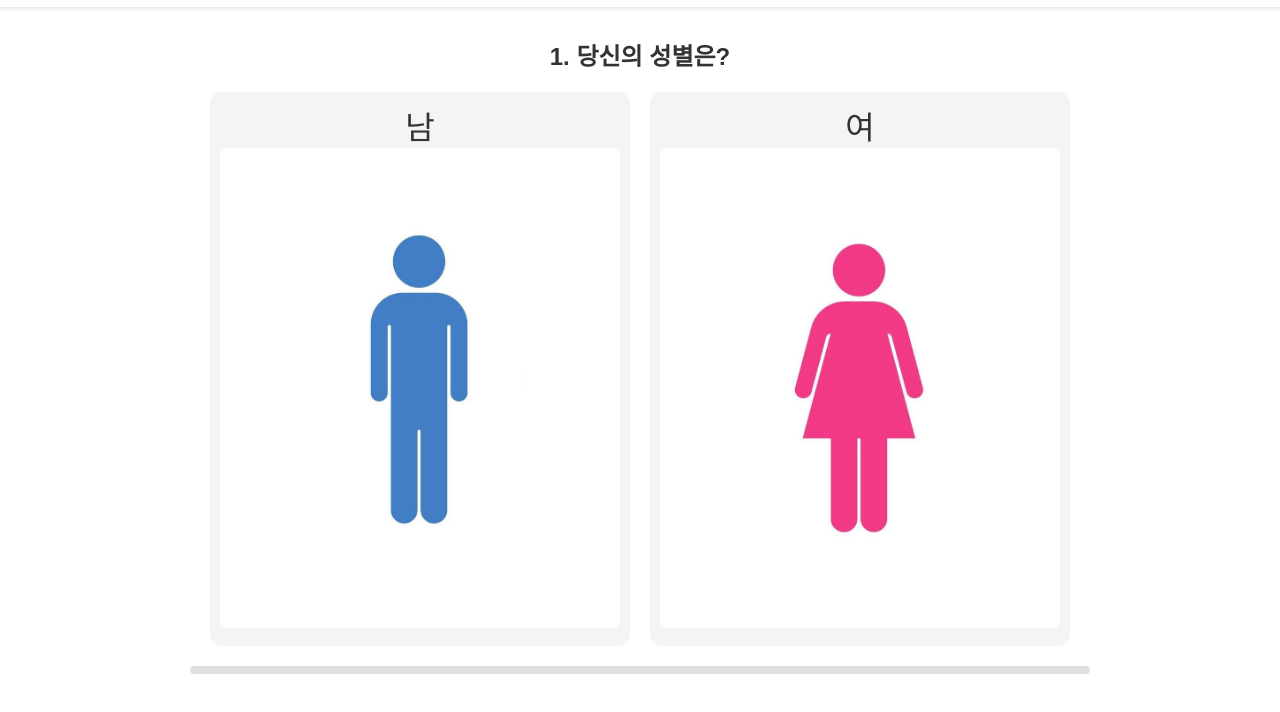
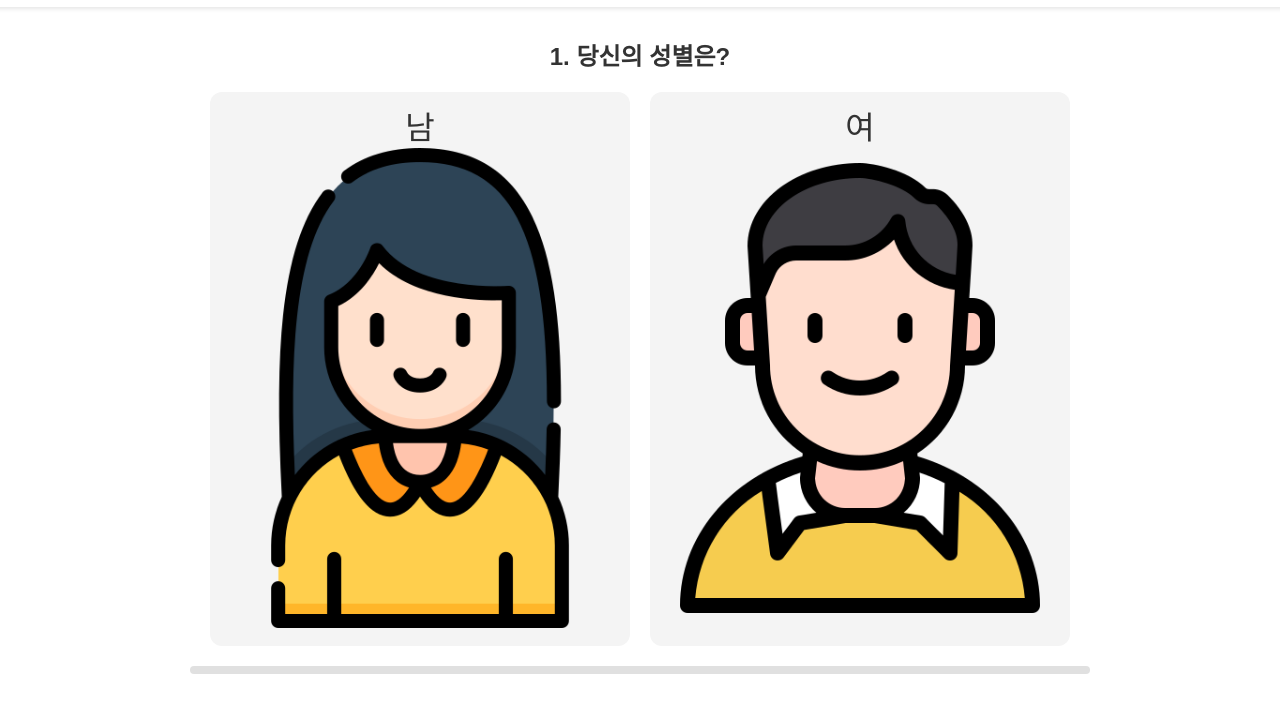
Before and after one commit to Seobyul/AI-FACTORY_Team_survey, a plain HTML site: page index.html in a window 1280 px wide. Both pictures are taken after a click on the button "시작하기". Shown: the part 48-760 px from the top of the page. Drawn offline with Linux system fonts and the light colour scheme.

Commit message:
Update index.html

```diff
--- a/index.html
+++ b/index.html
@@ -27,11 +27,11 @@
       <div class="options">
         <div class="option" data-skip="true" data-gender="male">
              <span>남</span>
-          <img src="./사진all/20.png" alt="남">
+          <img src="./사진all/여자.png" alt="여">
         </div>
         <div class="option" data-skip="true" data-gender="female">
                     <span>여</span>
-          <img src="./사진all/21.png" alt="여">
+          <img src="./사진all/남자.png" alt="남">
         </div>
       </div>
     </section>
```
